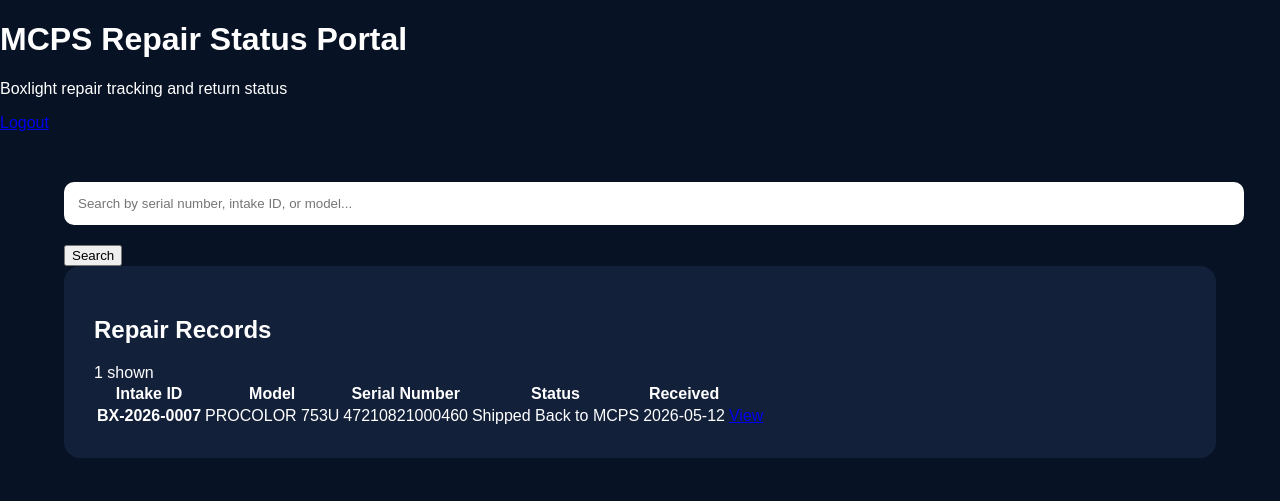
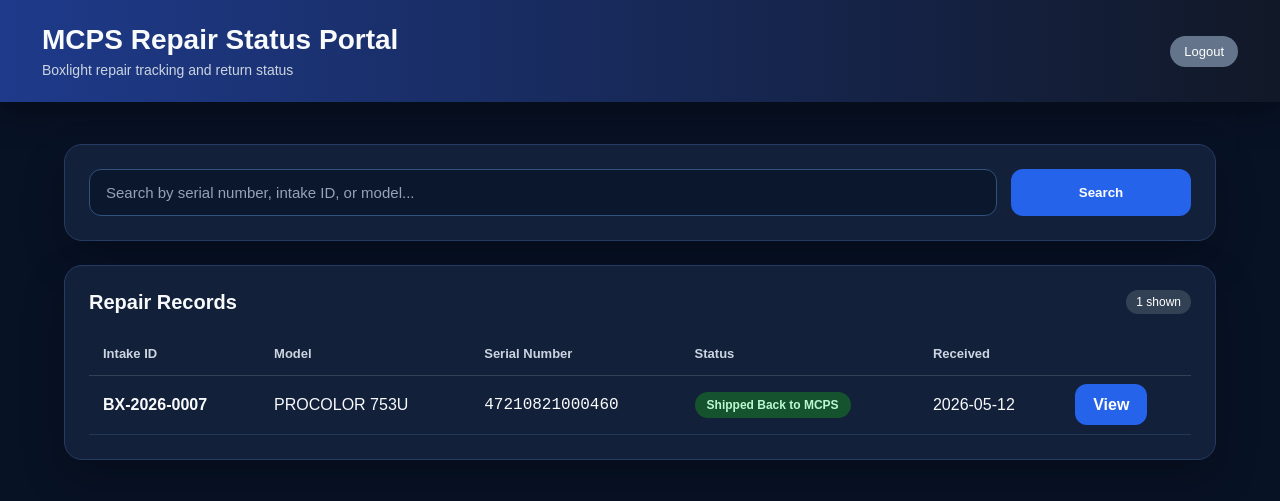
Before and after one commit to jralleman12A/mcps-boxlight-portal, a Flask app: page /portal in a window 1280 px wide. Shown: the top 501 px of the page. Run offline with Flask 3, Linux system fonts and the light colour scheme; the visitor is signed in with stand-in values (Sample User, id 1).

Commit message:
Update style.css

```diff
--- a/mcps-boxlight-portal/static/style.css
+++ b/mcps-boxlight-portal/static/style.css
@@ -1,37 +1,201 @@
+* {
+    box-sizing: border-box;
+}
+
 body {
     margin: 0;
     background: #081225;
+    color: #f8fafc;
+    font-family: Arial, sans-serif;
+}
+
+.topbar {
+    background: linear-gradient(90deg, #1e3a8a, #111827);
+    padding: 24px 42px;
+    display: flex;
+    justify-content: space-between;
+    align-items: center;
+    box-shadow: 0 12px 30px rgba(0,0,0,0.35);
+}
+
+.topbar h1 {
+    margin: 0;
+    font-size: 28px;
+}
+
+.topbar p {
+    margin: 6px 0 0;
+    color: #cbd5e1;
+    font-size: 14px;
+}
+
+.logout-btn {
+    background: #64748b;
     color: white;
-    font-family: Arial, sans-serif;
+    padding: 8px 14px;
+    border-radius: 999px;
+    text-decoration: none;
+    font-size: 13px;
 }
 
 .container {
     width: 90%;
     max-width: 1200px;
-    margin: 40px auto;
+    margin: 42px auto;
 }
 
-.login-card,
+.search-card,
 .table-card,
-.detail-card {
+.detail-card,
+.login-card {
     background: #13203a;
-    border-radius: 16px;
-    padding: 30px;
+    border: 1px solid #263b63;
+    border-radius: 18px;
+    padding: 24px;
+    box-shadow: 0 18px 40px rgba(0,0,0,0.25);
 }
 
-.login-card {
-    width: 400px;
-    margin: 120px auto;
+.search-card {
+    margin-bottom: 24px;
+}
+
+.search-box {
+    display: grid;
+    grid-template-columns: 1fr 180px;
+    gap: 14px;
 }
 
 input {
     width: 100%;
-    padding: 14px;
-    border-radius: 10px;
-    border: none;
-    margin-top: 10px;
-    margin-bottom: 20px;
+    padding: 14px 16px;
+    border-radius: 12px;
+    border: 1px solid #31517f;
+    background: #0b172c;
+    color: white;
+    font-size: 15px;
+}
+
+input::placeholder {
+    color: #94a3b8;
 }
 
 button,
+.view-btn,
+.back-btn {
+    background: #2563eb;
+    color: white;
+    border: none;
+    padding: 12px 18px;
+    border-radius: 12px;
+    text-decoration: none;
+    cursor: pointer;
+    font-weight: 700;
 }
+
+button:hover,
+.view-btn:hover,
+.back-btn:hover {
+    background: #1d4ed8;
+}
+
+.table-header {
+    display: flex;
+    justify-content: space-between;
+    align-items: center;
+    margin-bottom: 18px;
+}
+
+.table-header h2 {
+    margin: 0;
+    font-size: 20px;
+}
+
+.table-header span {
+    background: #334155;
+    color: white;
+    padding: 5px 10px;
+    border-radius: 999px;
+    font-size: 12px;
+}
+
+table {
+    width: 100%;
+    border-collapse: collapse;
+}
+
+thead th {
+    text-align: left;
+    color: #cbd5e1;
+    font-size: 13px;
+    padding: 14px;
+    border-bottom: 1px solid #334155;
+}
+
+tbody td {
+    padding: 16px 14px;
+    border-bottom: 1px solid #223657;
+    vertical-align: middle;
+}
+
+tbody tr:hover {
+    background: rgba(255,255,255,0.04);
+}
+
+.mono {
+    font-family: "Courier New", monospace;
+}
+
+.status-pill {
+    display: inline-block;
+    background: #14532d;
+    color: #bbf7d0;
+    padding: 6px 12px;
+    border-radius: 999px;
+    font-size: 12px;
+    font-weight: 700;
+    white-space: nowrap;
+}
+
+.empty-state {
+    color: #94a3b8;
+    padding: 30px;
+    text-align: center;
+}
+
+.login-card {
+    max-width: 420px;
+    margin: 120px auto;
+}
+
+.login-card h1 {
+    margin-top: 0;
+}
+
+.detail-grid {
+    display: grid;
+    grid-template-columns: repeat(auto-fit, minmax(220px, 1fr));
+    gap: 18px;
+}
+
+.final-box {
+    margin-top: 24px;
+    background: #0f172a;
+    padding: 18px;
+    border-radius: 14px;
+}
+
+@media (max-width: 800px) {
+    .search-box {
+        grid-template-columns: 1fr;
+    }
+
+    table {
+        font-size: 13px;
+    }
+
+    .topbar {
+        flex-direction: column;
+        gap: 12px;
+        align-items: flex-start;
+    }
+}
```
